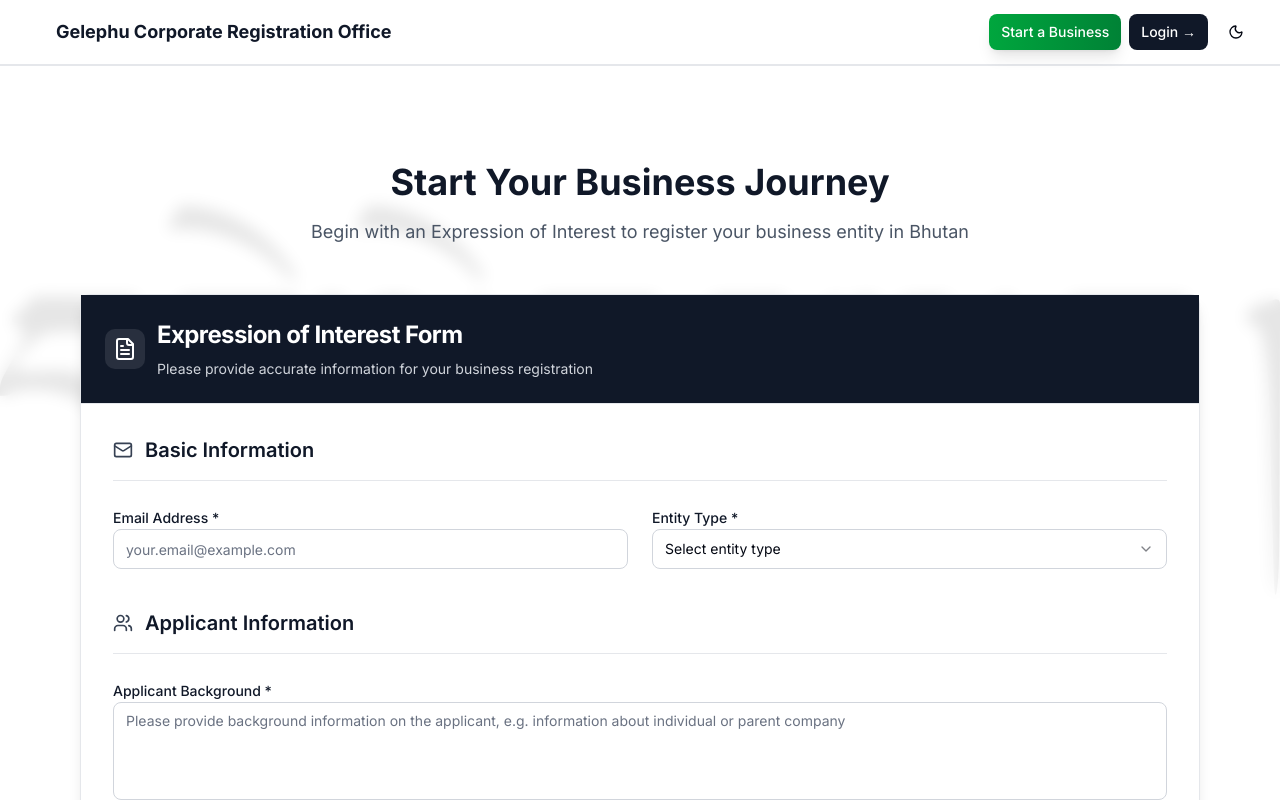
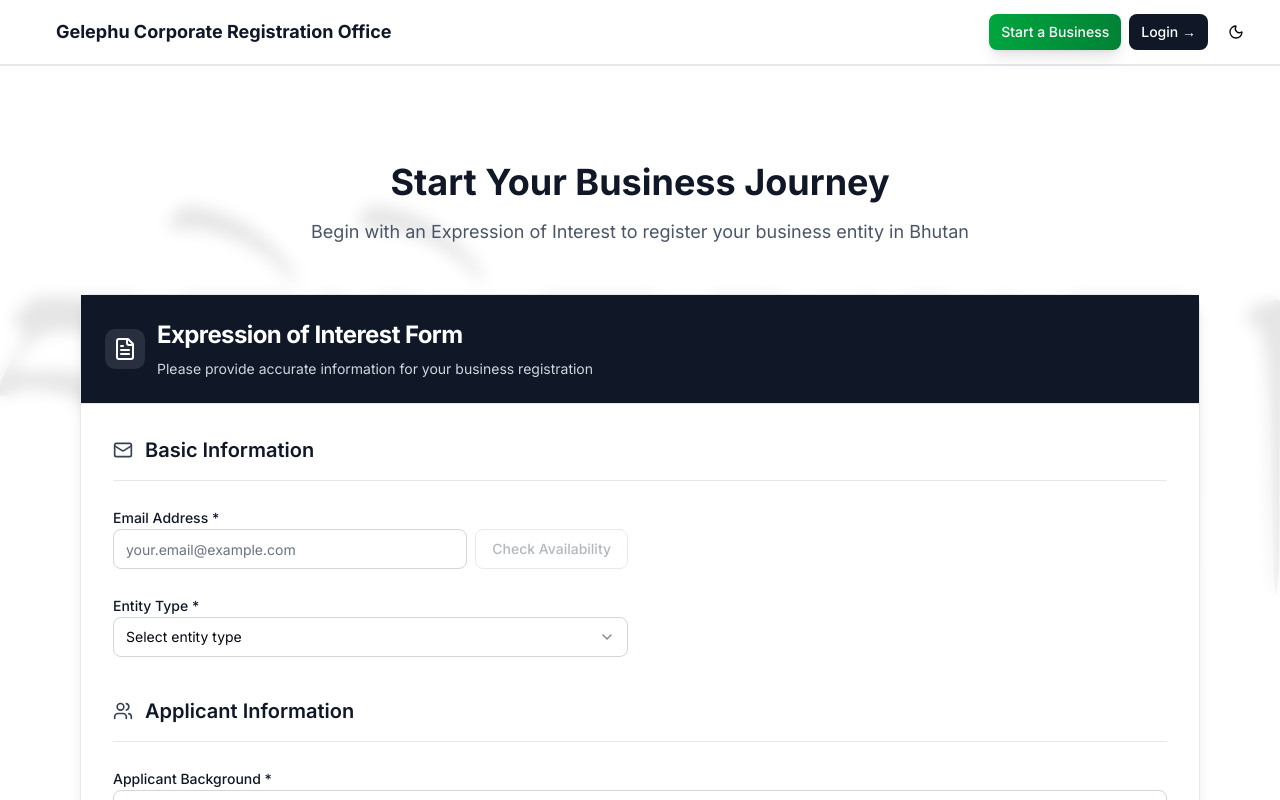
Before and after one commit to Yoezer2020/test-web, a Next.js app: page /public/public-register/start-business in a window 1280 px wide. Shown: the top 800 px of the page. Built offline with nearby package versions, Linux system fonts and the light colour scheme; no server answers.

Commit message:
adding the recent folders

```diff
--- a/src/app/private/user-dashboard/layout.tsx
+++ b/src/app/private/user-dashboard/layout.tsx
@@ -5,7 +5,7 @@ import { useState } from "react";
 
 export default function DashboardLayout({ children }: any) {
   const [activeItem, setActiveItem] = useState("dashboard");
-  const [isSidebarOpen, setIsSidebarOpen] = useState(false); // State for sidebar toggle
+  const [isSidebarOpen, setIsSidebarOpen] = useState(false);
 
   const userInfo = {
     name: "User",
@@ -15,7 +15,6 @@ export default function DashboardLayout({ children }: any) {
 
   return (
     <div className="min-h-screen bg-gray-50 flex">
-      {/* Sidebar */}
       <div
         className={`fixed inset-y-0 left-0 w-64 bg-white shadow-lg transform ${
           isSidebarOpen ? "translate-x-0" : "-translate-x-full"
--- a/src/features/company-dashboard/components/sidebar.tsx
+++ b/src/features/company-dashboard/components/sidebar.tsx
@@ -1,16 +1,15 @@
 "use client";
 import { useState } from "react";
-import Link from "next/link"; // Import Link component
+import Link from "next/link";
 import { Button } from "@/components/ui/button";
 import { Avatar, AvatarFallback, AvatarImage } from "@/components/ui/avatar";
 import { Menu, X } from "lucide-react";
 import { SimpleImage } from "@/components/inputs/simple-image/simple-image";
 
-// Define the type for a menu item
 interface MenuItem {
   id: string;
   label: string;
-  icon: React.ElementType; // Use React.ElementType for icon components
+  icon: React.ElementType;
   href: string;
 }
 
@@ -21,13 +20,13 @@ interface SidebarProps {
     email: string;
     avatar?: string;
   };
-  menuItems: MenuItem[]; // Accept menuItems as a prop
+  menuItems: MenuItem[];
 }
 
 export function CompanyDashboardSidebar({
   activeItem = "dashboard",
   userInfo,
-  menuItems, // Destructure menuItems from props
+  menuItems,
 }: SidebarProps) {
   const [isMobileOpen, setIsMobileOpen] = useState(false);
   const defaultUser = {
@@ -40,7 +39,6 @@ export function CompanyDashboardSidebar({
 
   return (
     <>
-      {/* Mobile Menu Button */}
       <Button
         variant="ghost"
         size="sm"
@@ -53,14 +51,12 @@ export function CompanyDashboardSidebar({
           <Menu className="h-5 w-5" />
         )}
       </Button>
-      {/* Mobile Overlay */}
       {isMobileOpen && (
         <div
           className="fixed inset-0 bg-black/50 z-40 md:hidden"
           onClick={toggleMobile}
         />
       )}
-      {/* Sidebar */}
       <div
         className={`fixed left-0 top-0 h-full w-64 bg-white border-r border-gray-200 shadow-sm z-50 transform transition-transform duration-300 ease-in-out ${
           isMobileOpen ? "translate-x-0" : "-translate-x-full"
@@ -68,12 +64,9 @@ export function CompanyDashboardSidebar({
       >
         <div className="flex flex-col h-full p-6">
           {" "}
-          {/* Added p-6 here */}
-          {/* Logo Section */}
           <div className="mb-8 flex items-center justify-center">
             <Link href="/private/user-dashboard">
               {" "}
-              {/* Changed to user-dashboard as company-dashboard needs companyId */}
               <SimpleImage
                 src="/images/logo-dark.svg"
                 alt="Description"
@@ -85,7 +78,6 @@ export function CompanyDashboardSidebar({
               />
             </Link>
           </div>
-          {/* User Profile Section */}
           <div className="flex items-center space-x-3 mb-8 p-3 bg-gray-50 rounded-lg">
             <Avatar className="h-10 w-10 bg-black">
               <AvatarImage
@@ -107,12 +99,9 @@ export function CompanyDashboardSidebar({
               <p className="text-xs text-gray-600 truncate">{user.email}</p>
             </div>
           </div>
-          {/* Navigation Menu */}
           <nav className="flex-1 space-y-2 overflow-y-auto">
             {" "}
-            {/* Removed px-4 py-6 */}
             {menuItems.map((item) => {
-              // Use menuItems from props
               const Icon = item.icon;
               const isActive = activeItem === item.id;
               return (
@@ -122,7 +111,6 @@ export function CompanyDashboardSidebar({
                   onClick={() => setIsMobileOpen(false)}
                 >
                   {" "}
-                  {/* Added onClick to close mobile sidebar */}
                   <button
                     className={`w-full flex space-y-12 items-center px-3 py-3 text-sm font-medium rounded-lg transition-colors ${
                       isActive
--- a/src/features/public-register/start-business/components/expression-of-interest-form.tsx
+++ b/src/features/public-register/start-business/components/expression-of-interest-form.tsx
@@ -49,6 +49,7 @@ import {
 } from "@/components/ui/form";
 import { useAppDispatch } from "@/redux/store";
 import { submitExpressionOfInterest } from "@/redux/slice/expression-of-interest/expressionInterestSlice";
+import { checkUserEmail } from "@/redux/slice/users/usersSlice";
 
 const defaultValues: FormData = {
   email: "",
@@ -94,6 +95,7 @@ export function ExpressionOfInterestForm(): ReactElement {
     null
   );
   const [errorMessage, setErrorMessage] = useState("");
+  const [emailExistMessage, setEmailExistMessage] = useState("");
 
   const methods = useForm<FormData>({
     resolver: zodResolver(baseSchema),
@@ -102,11 +104,14 @@ export function ExpressionOfInterestForm(): ReactElement {
   });
 
   const {
+    watch,
     control,
     reset,
     handleSubmit,
     formState: { errors, isValid },
   } = methods;
+
+  const checkEmail = watch("email");
 
   // Handle form submission
   const onSubmit = async (data: any) => {
@@ -148,6 +153,30 @@ export function ExpressionOfInterestForm(): ReactElement {
       reset(defaultValues);
     }
   }, [submitSuccess, reset]);
+
+  const checkEmailMethod = async (checkEmail: any) => {
+    // if (!checkEmail) return;
+    dispatch(checkUserEmail({ email: checkEmail }))
+      .unwrap()
+      .then(() => {
+        setEmailExistMessage("The email is available");
+        setIsSubmitting(false);
+      })
+      .catch((error: any) => {
+        const errorMsg =
+          error?.message ||
+          error?.data?.message ||
+          "This email is already registered.";
+        setEmailExistMessage(errorMsg);
+        setIsSubmitting(false);
+      });
+  };
+
+  // useEffect(() => {
+  //   if (checkEmail && !errors.email) {
+  //     checkEmailMethod(checkEmail);
+  //   }
+  // }, [checkEmail]);
 
   if (submitSuccess) {
     return (
@@ -223,6 +252,7 @@ export function ExpressionOfInterestForm(): ReactElement {
               )}
 
               {/* Basic Information Section */}
+
               <div className="space-y-6">
                 <div className="flex items-center gap-3 pb-4 border-b border-gray-200 dark:border-gray-700">
                   <Mail className="h-5 w-5 text-gray-700 dark:text-gray-300" />
@@ -235,22 +265,61 @@ export function ExpressionOfInterestForm(): ReactElement {
                     control={control}
                     name="email"
                     render={({ field }) => (
-                      <FormItem>
+                      <FormItem className="space-y-2">
                         <FormLabel className="text-gray-900 dark:text-gray-100 font-medium">
                           Email Address *
                         </FormLabel>
+                        <div className="flex flex-col sm:flex-row gap-2">
                           <FormControl>
                             <Input
                               type="email"
                               placeholder="your.email@example.com"
-                            className={`bg-white dark:bg-gray-800 border-gray-300 dark:border-gray-600`}
+                              className={`bg-white dark:bg-gray-800 border-gray-300 dark:border-gray-600 focus:ring-2 focus:ring-offset-2 ${
+                                emailExistMessage
+                                  ? emailExistMessage.includes("available")
+                                    ? "border-green-500 ring-green-200 dark:ring-green-900"
+                                    : "border-red-500 ring-red-200 dark:ring-red-900"
+                                  : ""
+                              }`}
                               {...field}
                             />
                           </FormControl>
+                          <Button
+                            type="button"
+                            variant="outline"
+                            onClick={() => {
+                              if (field.value) checkEmailMethod(field.value);
+                            }}
+                            disabled={isSubmitting || !field.value}
+                            className="shrink-0 sm:w-auto border-blue-500 text-blue-600 hover:bg-blue-50 dark:border-blue-400 dark:text-blue-400 dark:hover:bg-blue-900/20 hover:border-blue-600 dark:hover:border-blue-500 disabled:border-gray-300 disabled:text-gray-500 whitespace-nowrap font-medium"
+                          >
+                            {isSubmitting
+                              ? "Checking..."
+                              : "Check Availability"}
+                          </Button>
+                        </div>
                         <FormMessage />
+                        {emailExistMessage && (
+                          <div
+                            className={`text-sm p-2 rounded-md mt-1 flex items-center gap-2 ${
+                              emailExistMessage.includes("available")
+                                ? "bg-green-50 text-green-700 border border-green-200 dark:bg-green-900/20 dark:text-green-300"
+                                : "bg-yellow-50 text-yellow-700 border border-yellow-200 dark:bg-yellow-900/20 dark:text-yellow-300"
+                            }`}
+                          >
+                            {emailExistMessage.includes("available") ? (
+                              <CheckCircle2 className="h-4 w-4" />
+                            ) : (
+                              <AlertCircle className="h-4 w-4" />
+                            )}
+                            {String(emailExistMessage)}
+                          </div>
+                        )}
                       </FormItem>
                     )}
                   />
+                </div>
+                <div className="grid grid-cols-1 md:grid-cols-2 gap-6">
                   <FormField
                     control={control}
                     name="entityType"
--- /dev/null
+++ b/src/lib/api/coporate-registry/users/users.ts
@@ -0,0 +1,15 @@
+import axios from "axios";
+
+const serviceBaseUrl = `${process.env.NEXT_PUBLIC_COPORATE_REGISTRY_API_ENDPOINT}`;
+const servicePrefix = `${serviceBaseUrl}/api/coporate-registry/users`;
+
+const CheckUserEmail = async (formData: any) => {
+  const response = await axios.post(`${servicePrefix}/check-email`, formData);
+  return response.data;
+};
+
+const UsersService = {
+  CheckUserEmail,
+};
+
+export default UsersService;
--- /dev/null
+++ b/src/redux/slice/users/usersSlice.ts
@@ -0,0 +1,33 @@
+import UsersService from "@/lib/api/coporate-registry/users/users";
+import { createSlice, createAsyncThunk } from "@reduxjs/toolkit";
+
+export const checkUserEmail = createAsyncThunk(
+  "users/checkUserEmail",
+  async (data: any, { rejectWithValue }) => {
+    try {
+      const response = await UsersService.CheckUserEmail(data);
+      return response;
+    } catch (err: any) {
+      return rejectWithValue(err.response?.data || err.message);
+    }
+  }
+);
+
+export const UsersSlice = createSlice({
+  name: "users",
+  initialState: {
+    users: {},
+  },
+  reducers: {
+    setUsers: (state, action) => {
+      state.users = action.payload;
+    },
+    resetUsers: (state) => {
+      state.users = {};
+    },
+  },
+});
+
+export const { setUsers, resetUsers } = UsersSlice.actions;
+
+export default UsersSlice.reducer;
```
Lines whose indentation alone changed are shown as unchanged.
